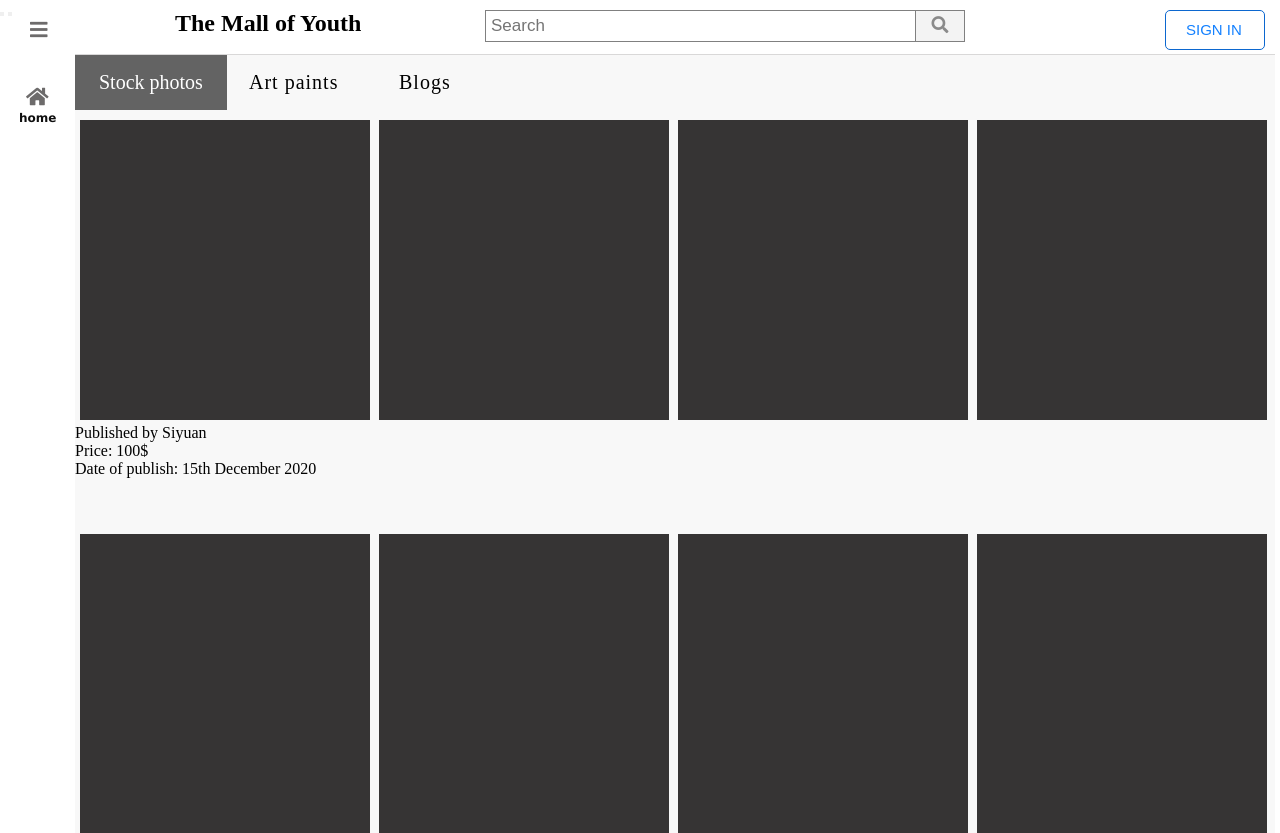
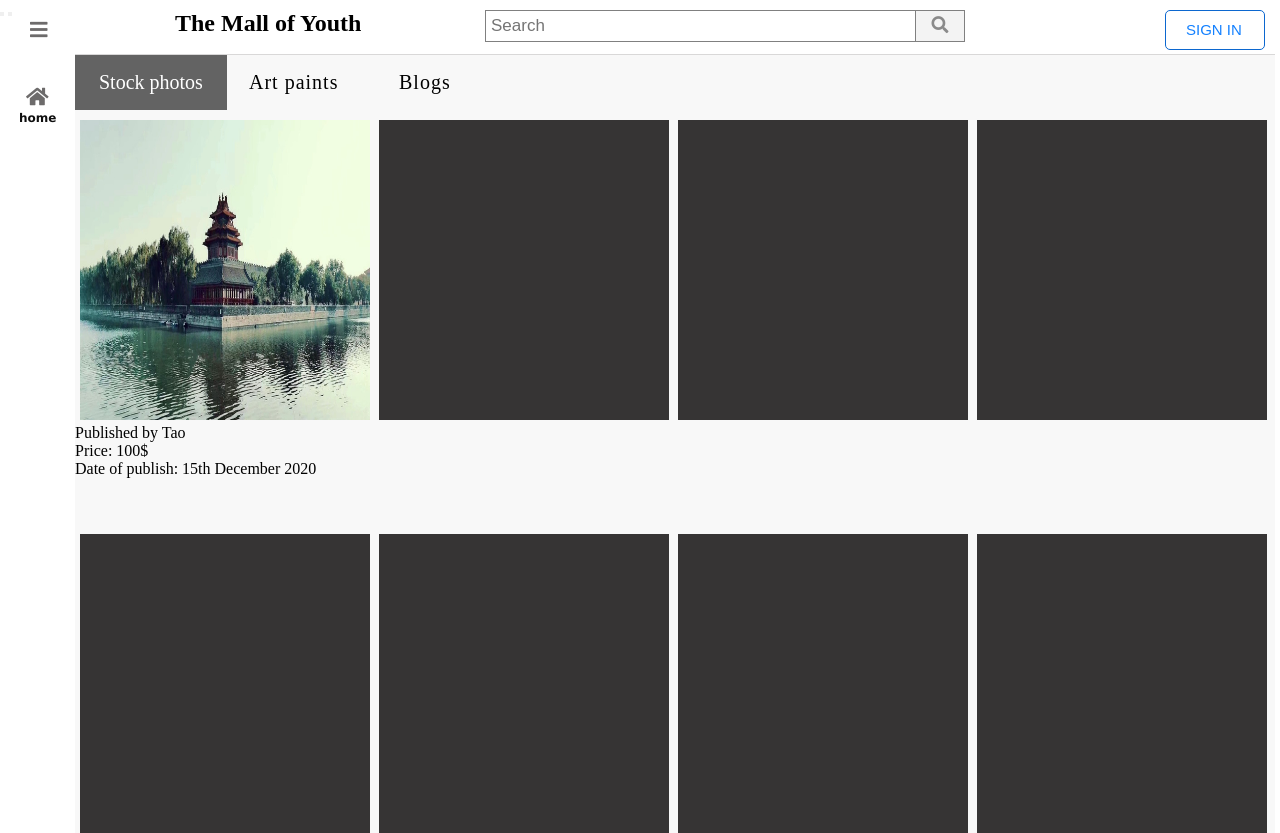
Before and after one commit to Siyuan-code/CAS-project, a PHP site: page /The_mall/homepage.html in a window 1280 px wide. Shown: the top 833 px of the page. Run offline with PHP 8.4, Linux system fonts and the light colour scheme.

Commit message:
New upadates on photo

```diff
--- a/The_mall/homepage.html
+++ b/The_mall/homepage.html
@@ -81,9 +81,17 @@
       <!--Link to blog-->
 
       <!--The photos in the main content-->
-      <div class="photos"></div>
+      <div class="photos">
+        <img
+          class="lake"
+          src="/Image/Lake.jpeg"
+          alt=""
+          width="290px"
+          height="300px"
+        />
+      </div>
       <div class="info">
-        <p>Published by Siyuan</p>
+        <p>Published by Tao</p>
         <p>Price: 100$</p>
         <p>Date of publish: 15th December 2020</p>
       </div>
--- a/css/style.css
+++ b/css/style.css
@@ -353,6 +353,10 @@ form.search::after {
   float: center;
 }
 
+.lake {
+  display: block;
+}
+
 /* .btns {
   background: white;
   padding: 20px 20px;
```
